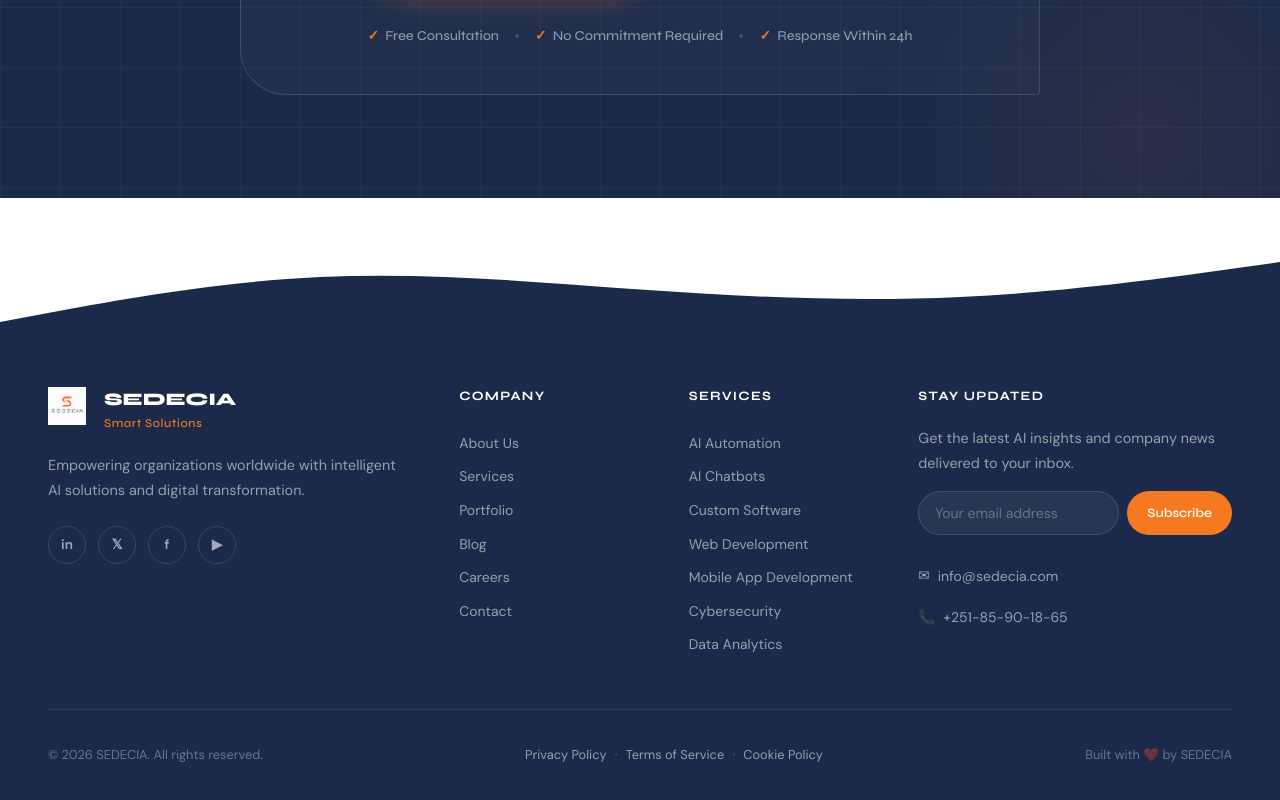
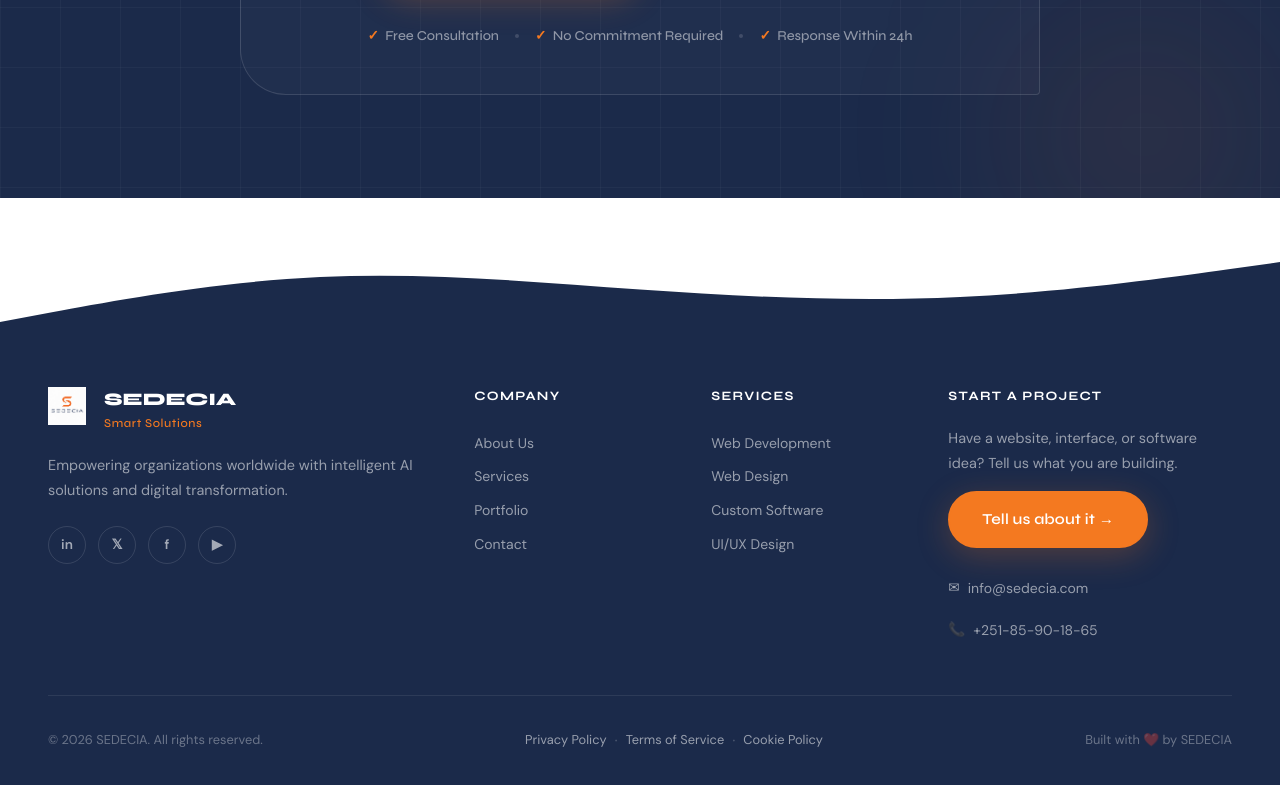
Before and after one commit to yerondereje432/sedecia, a React (Vite) app: page / in a window 1280 px wide. Shown: the part 5982-6782 px from the top of the page. Built offline with nearby package versions, Linux system fonts and the light colour scheme.

Commit message:
Revise footer services and newsletter section
Updated footer content and links for clarity and engagement.

```diff
--- a/src/components/layout/Footer.jsx
+++ b/src/components/layout/Footer.jsx
@@ -1,22 +1,17 @@
 import React from 'react';
 import { Link } from 'react-router-dom';
 import { useTranslation } from 'react-i18next';
-import { motion } from 'framer-motion';
 import './Footer.css';
 
 const SERVICES = [
-  'AI Automation', 'AI Chatbots', 'Custom Software',
-  'Web Development', 'Mobile App Development', 'Cybersecurity',
-  'Data Analytics',
+  'Web Development', 'Web Design', 'Custom Software', 'UI/UX Design',
 ];
 
 const COMPANY_LINKS = [
-  { label: 'About Us',    path: '/about' },
-  { label: 'Services',    path: '/services' },
-  { label: 'Portfolio',   path: '/portfolio' },
-  { label: 'Blog',        path: '/blog' },
-  { label: 'Careers',     path: '/careers' },
-  { label: 'Contact',     path: '/contact' },
+  { label: 'About Us', path: '/about' },
+  { label: 'Services', path: '/services' },
+  { label: 'Portfolio', path: '/portfolio' },
+  { label: 'Contact', path: '/contact' },
 ];
 
 const SOCIALS = [
@@ -89,21 +84,13 @@ export default function Footer() {
 
             {/* Newsletter */}
             <div className="footer__col footer__newsletter">
-              <h3 className="footer__col-title">Stay Updated</h3>
+              <h3 className="footer__col-title">Start a project</h3>
               <p className="footer__desc" style={{ marginBottom: '1rem' }}>
-                Get the latest AI insights and company news delivered to your inbox.
+                Have a website, interface, or software idea? Tell us what you are building.
               </p>
-              <form className="footer__form" onSubmit={e => e.preventDefault()}>
-                <input
-                  type="email"
-                  placeholder="Your email address"
-                  className="footer__input"
-                  aria-label="Email for newsletter"
-                />
-                <button type="submit" className="footer__submit">
-                  Subscribe
-                </button>
-              </form>
+              <Link to="/contact" className="btn btn-primary" style={{ marginBottom: '1.5rem' }}>
+                Tell us about it →
+              </Link>
               <div className="footer__contact-info">
                 <div className="footer__contact-item">
                   <span className="footer__contact-icon">✉</span>
```
